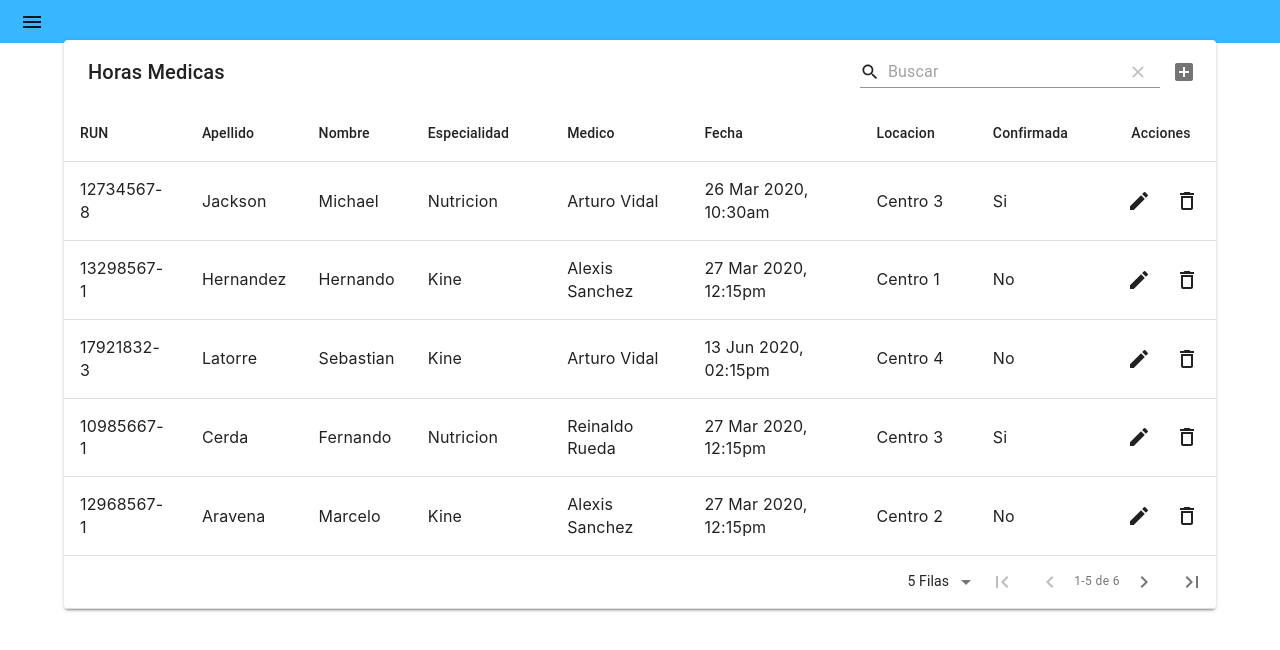
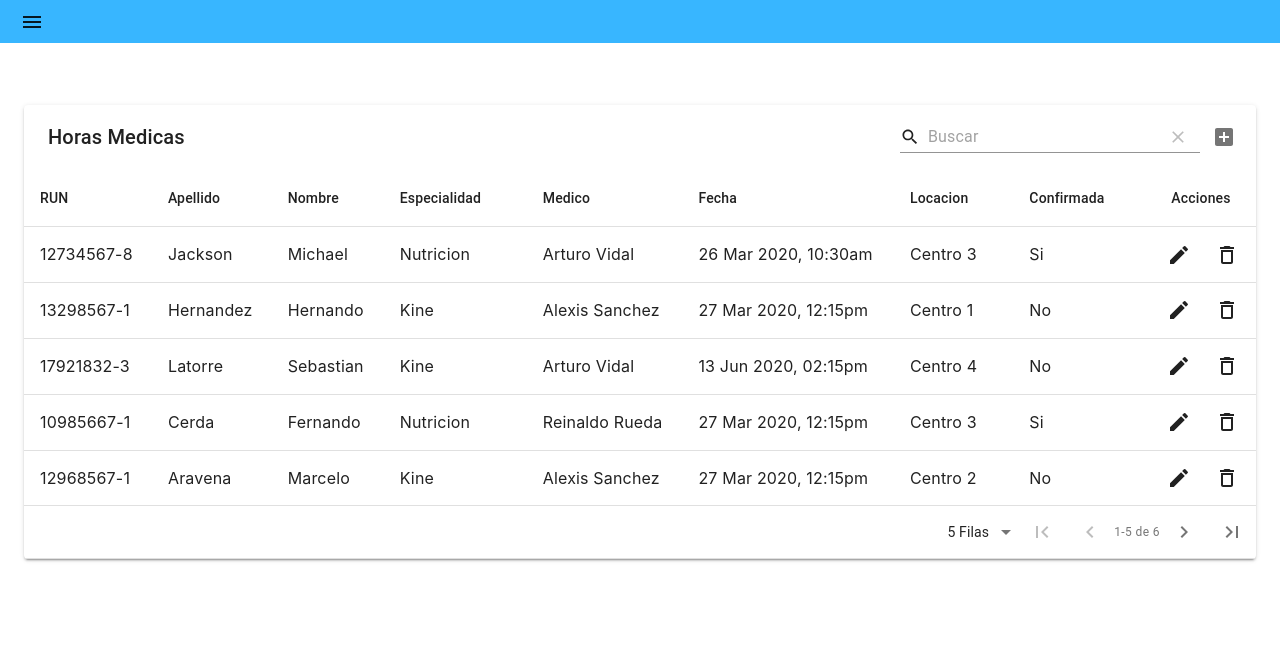
Before and after one commit to ysuvin/frontLecofq5, a React (Create React App) app: page /Grupo4/secretario/administrar/horas-medicas in a window 1280 px wide. Shown: the top 650 px of the page. Built offline with nearby package versions, Linux system fonts and the light colour scheme.

Commit message:
fixing diseño secretario horas medicas

```diff
--- a/src/View/Grupo4/AdminHoras.jsx
+++ b/src/View/Grupo4/AdminHoras.jsx
@@ -15,6 +15,8 @@ import Remove from '@material-ui/icons/Remove';
 import SaveAlt from '@material-ui/icons/SaveAlt';
 import Search from '@material-ui/icons/Search';
 import ViewColumn from '@material-ui/icons/ViewColumn';
+import Container from '@material-ui/core/Container';
+
 
 import HorasMedicas from '../../Model/Grupo4/HorasMedicas';
 
@@ -64,11 +66,16 @@ export default function AdminHoras() {
     });
 
     let TableStyle = {
-        maxWidth: "90%",
-        position: 'absolute', left: '5%', right: '5%', top: "5%",
+        maxWidth: "100%",
+        width:'112rem',
+        marginTop: '5%'
     };
 
     return (
+        <Container  >
+
+
+
         <MaterialTable
             localization={{
                 toolbar: { searchPlaceholder: 'Buscar', searchTooltip: "Buscar" },
@@ -142,5 +149,8 @@ export default function AdminHoras() {
                     }),
             }}
         />
+
+
+    </Container>
     );
 }
```
